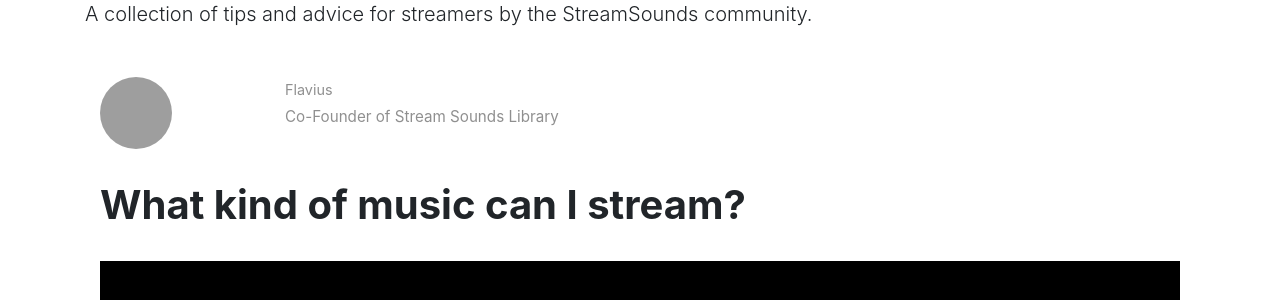
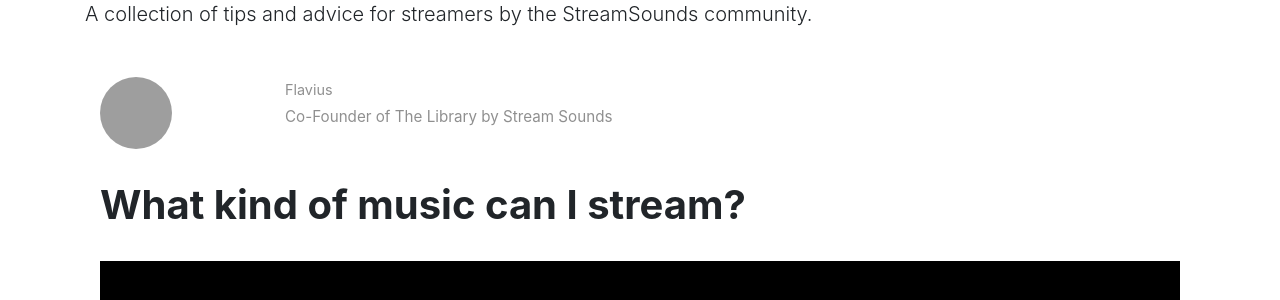
Before and after one commit to StreamSounds/library, a Jekyll site: the page built from _posts/2020-12-06-What-Kind-Of-Music-Can-I-Stream.md, in a window 1280 px wide and 900 px high. Shown: the part 154-454 px from the top of the window. Built offline with Jekyll 4.4.1, drawn with Linux system fonts in a browser that asks for light colours; nearby versions of some CDN libraries; comment, search, counter and statistics services are not loaded; grey boxes are pictures that could not be loaded.

Commit message:
Altering Flav's byline to be consistent with branding.

```diff
--- a/_config.yml
+++ b/_config.yml
@@ -30,7 +30,7 @@ authors:
     email: flaviuscreations@gmail.com
     web: https://www.twitch.tv/FlavCreations
     twitter: https://twitter.com/FlavCreations
-    description: "Co-Founder of Stream Sounds Library"
+    description: "Co-Founder of The Library by Stream Sounds"
 
 # Plugins
 plugins:
```
